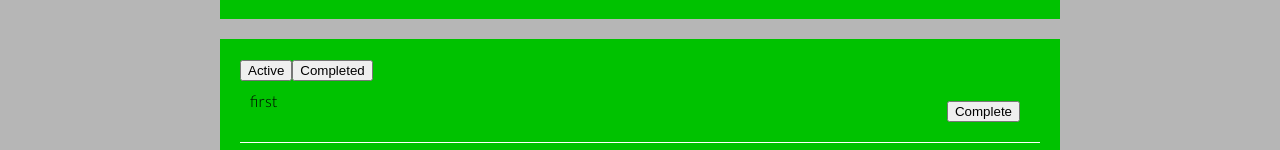
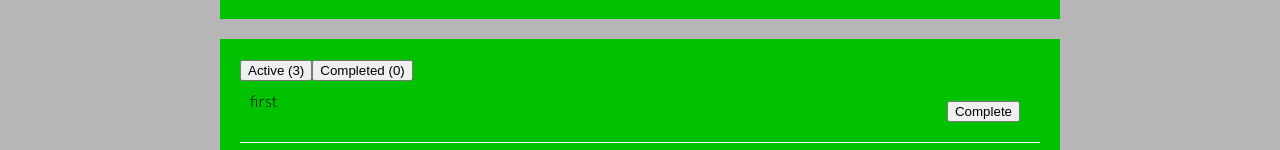
Before and after one commit to mEsUsah/vue-todo, a Vue app: page / in a window 1280 px wide. Shown: the part 152-302 px from the top of the page. Built offline with nearby package versions, Linux system fonts and the light colour scheme.

Commit message:
tabs: list number of tasks

```diff
--- a/src/App.vue
+++ b/src/App.vue
@@ -4,8 +4,8 @@
         <add-task @add-item="addTask"></add-task>
     </base-card>
     <base-card>
-        <button @click="showPendignTasks">Active</button>
-        <button @click="showCompletedTasks">Completed</button>
+        <button @click="showPendignTasks">Active ({{ getPendingTasks }})</button>
+        <button @click="showCompletedTasks">Completed ({{ getCompletedTasks }})</button>
         <task-item
             v-for="task in displayedTasks"
             :key="task.id"
@@ -55,7 +55,13 @@ export default {
         } else {
             return this.tasks.filter(task => task.complete === true);
         }
-    }
+    },
+    getCompletedTasks(){
+        return this.tasks.filter(task => task.complete === true).length;
+    },
+    getPendingTasks(){
+        return this.tasks.filter(task => task.complete === false).length;
+    },
   },
   methods: {
     addTask(task){
```
